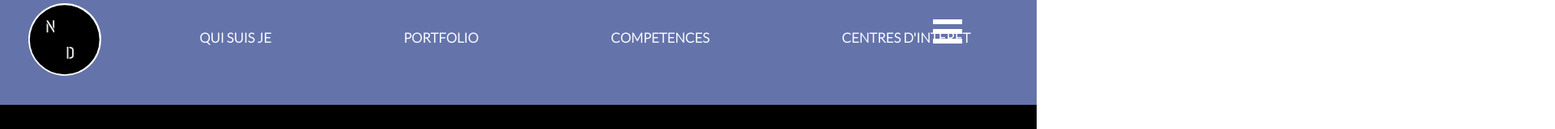
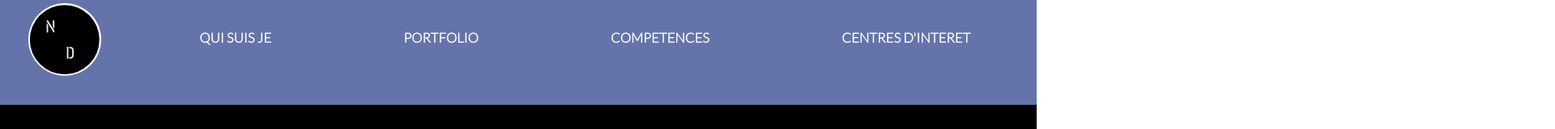
Before and after one commit to LewisLawliet/Portfolio-cda, a React (Create React App) app: page / in a window 1280 px wide. Shown: the top 160 px of the page at 81% size, 1920 px wide, since content can reach past the window. Built offline with nearby package versions, Linux system fonts and the light colour scheme; a web font is replaced by a local one.

Commit message:
bug burger desktop

```diff
--- a/src/App.js
+++ b/src/App.js
@@ -18,7 +18,7 @@ function App() {
   const [heightLogo, setHeightLogo]= useState(null)
   const [menuOpen, setmenuOpen]= useState(false)
   const height = window.screen.height;
-
+  const width = window.screen.width;
 
   const test =()=> {
   setTimeout(() => {
@@ -29,6 +29,7 @@ function App() {
 
   useEffect(()=>{
     test()
+    console.log(window.screen.width)
   },[heightLogo])
 
   const handleStateChange=(state)=>{
@@ -45,12 +46,12 @@ function App() {
         <header>
         <img src={logo} className="logo" alt="logo" />
         <div className="navigation">
-          <Menu>
+          {width < 600 ? <Menu>
           <a href ="#whoIam" className="nav-links" style={{"text-decoration": "none", "color": "inherit"}}>QUI SUIS JE</a>
             <a href ="#portfolio" className="nav-links" style={{"text-decoration": "none", "color": "inherit"}}>PORTFOLIO</a>
             <a href ="#competences" className="nav-links" style={{"text-decoration": "none", "color": "inherit"}}>COMPETENCES</a>
             <a href ="#centres-interet" className="nav-links" style={{"text-decoration": "none", "color": "inherit"}}>CENTRES D'INTERET</a>
-          </Menu>
+          </Menu> : null}
           <ul className="nav">
             <li><a href ="#whoIam" className="nav-links" style={{"text-decoration": "none", "color": "inherit"}}>QUI SUIS JE</a></li>
             <li><a href ="#portfolio" className="nav-links" style={{"text-decoration": "none", "color": "inherit"}}>PORTFOLIO</a></li>
```
